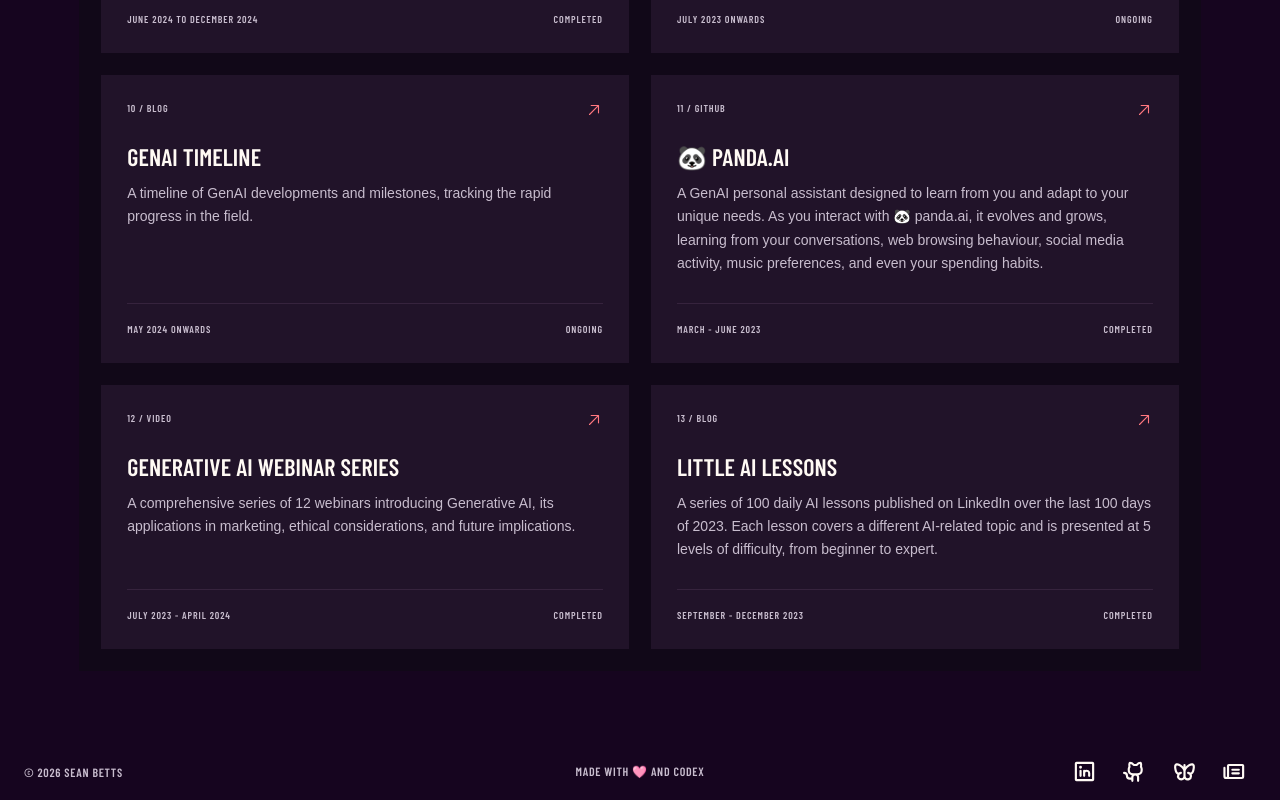
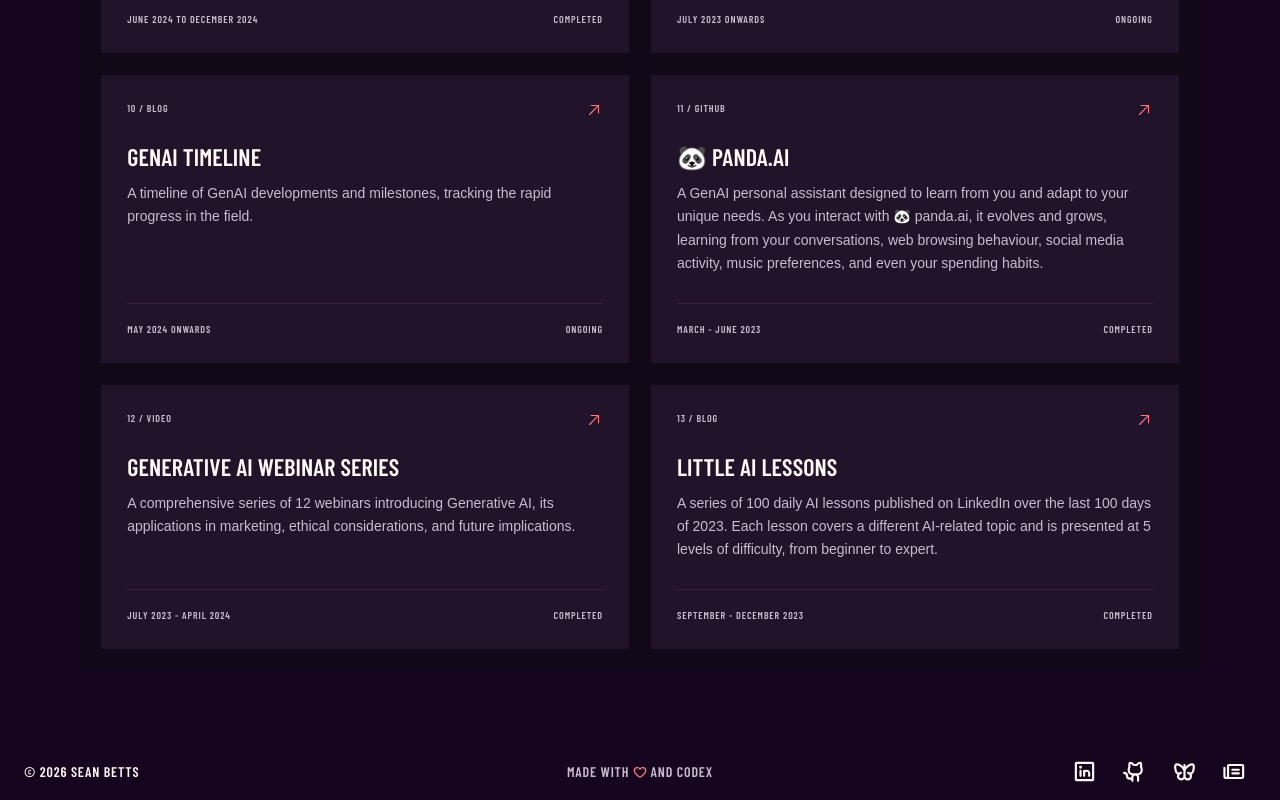
Before and after one commit to seanbetts/seanbetts, a React (Create React App) app: page /building in a window 1280 px wide. Shown: the part 1783-2583 px from the top of the page. Built offline with nearby package versions, Linux system fonts and the light colour scheme.

Commit message:
style: align footer typography and heart with theme

```diff
--- a/src/components/MadeWith.js
+++ b/src/components/MadeWith.js
@@ -1,7 +1,7 @@
 import { useContext } from 'react';
 import { ThemeContext } from '../ThemeContext';
 
-export default function MadeWith({ className }) {
+export default function MadeWith({ className, heart }) {
   const { darkMode } = useContext(ThemeContext);
-  return <span className={className}>Made with <span role="img" aria-label="love">{darkMode ? '🩷' : '💜'}</span> and Codex</span>;
+  return <span className={className}>Made with <span role="img" aria-label="love">{heart ?? (darkMode ? '🩷' : '💜')}</span> and Codex</span>;
 }
--- a/src/game/GameShell.js
+++ b/src/game/GameShell.js
@@ -1,6 +1,6 @@
 import { useContext, useEffect, useRef, useState } from 'react';
 import { Link, NavLink, useLocation } from 'react-router-dom';
-import { ArrowUpRight, Butterfly, EnvelopeSimple, GithubLogo, LinkedinLogo, List, MapTrifold, Moon, Newspaper, Sun, X } from '@phosphor-icons/react';
+import { ArrowUpRight, Butterfly, EnvelopeSimple, GithubLogo, Heart, LinkedinLogo, List, MapTrifold, Moon, Newspaper, Sun, X } from '@phosphor-icons/react';
 import styles from './GameShell.module.css';
 import packageJson from '../../package.json';
 import './game.css';
@@ -87,7 +87,7 @@ export default function GameShell({ children }) {
     <main id="game-content" ref={main} tabIndex={-1} className={styles.main} key={pathname}>{children}</main>
     <footer className={styles.footer}>
       <span>© {new Date().getFullYear()} Sean Betts</span>
-      <MadeWith className={styles.credit} />
+      <MadeWith className={styles.credit} heart={<Heart size={14} weight="bold" className={styles.heart} aria-hidden="true" />} />
       <div className={styles.socials}>
         <a href="https://www.linkedin.com/in/seanbetts/" target="_blank" rel="noreferrer" aria-label="LinkedIn" title="LinkedIn"><LinkedinLogo size={23} weight="bold" aria-hidden="true" /></a>
         <a href="https://github.com/seanbetts" target="_blank" rel="noreferrer" aria-label="GitHub" title="GitHub"><GithubLogo size={23} weight="bold" aria-hidden="true" /></a>
--- a/src/game/GameShell.module.css
+++ b/src/game/GameShell.module.css
@@ -14,14 +14,15 @@
 .menu a{padding:13px 18px;display:flex;align-items:center;justify-content:space-between;font:600 25px var(--game-ui);text-transform:uppercase}
 .menu a:hover,.menu .selected{background:var(--game-accent);color:var(--game-button-text)}
 .main{padding:12px 28px 0;outline:0;animation:enter .3s ease both}
-.footer{padding:7px 24px 6px;display:grid;grid-template-columns:minmax(0,1fr) auto minmax(0,1fr);align-items:center;gap:16px;font:600 12px var(--game-ui);letter-spacing:.06em;text-transform:uppercase;color:var(--game-muted)}
+.footer{padding:7px 24px 6px;display:grid;grid-template-columns:minmax(0,1fr) auto minmax(0,1fr);align-items:center;gap:16px;font:600 14px var(--game-ui);letter-spacing:.06em;text-transform:uppercase;color:var(--game-text)}
 .footer .socials{display:flex;gap:6px;justify-self:end;color:var(--game-text)}.footer a{display:grid;place-items:center;min-width:44px;min-height:44px}.footer a:hover,.footer a:focus-visible{color:var(--game-accent)}
 .skip{position:fixed;top:-80px;left:20px;z-index:100;background:var(--game-accent);color:var(--game-button-text)!important;padding:12px 18px}.skip:focus{top:10px}
 @keyframes enter{from{opacity:.6;transform:translateY(5px)}to{opacity:1;transform:none}}
 @media(min-width:1800px){.header,.main,.footer{max-width:1860px;margin-left:auto;margin-right:auto}}
 @media(max-width:650px){.header{height:58px;margin:0 12px}.brand,.brand img{width:113px}.main{padding:8px 10px 0}.menu{top:52px;right:0;min-width:250px}.footer{padding:10px 10px;gap:4px;align-items:center}.footer span{white-space:nowrap}}
 
-.credit{justify-self:center;text-align:center;white-space:nowrap;font:inherit;letter-spacing:inherit;text-transform:inherit}
+.credit{justify-self:center;text-align:center;white-space:nowrap;font:inherit;letter-spacing:inherit;text-transform:inherit;color:var(--game-muted)}
+.heart{color:var(--game-accent);vertical-align:-.125em}
 :global(.game-light) .brand img{filter:brightness(0) saturate(100%)}
 @media(max-width:650px){.footer{grid-template-columns:1fr;gap:8px;padding-top:18px;padding-bottom:18px}.footer .credit{grid-column:1;grid-row:3}.footer .socials{grid-column:1;grid-row:2;justify-self:center;flex-wrap:nowrap;gap:6px}.footer>span:first-child{grid-column:1;grid-row:1;justify-self:center}}
 @media(max-width:380px){.brand,.brand img{width:100px}.brandGroup{gap:8px}}
```
Also changed, not shown: 1 other file (tests, documents, lock files or other folders).
